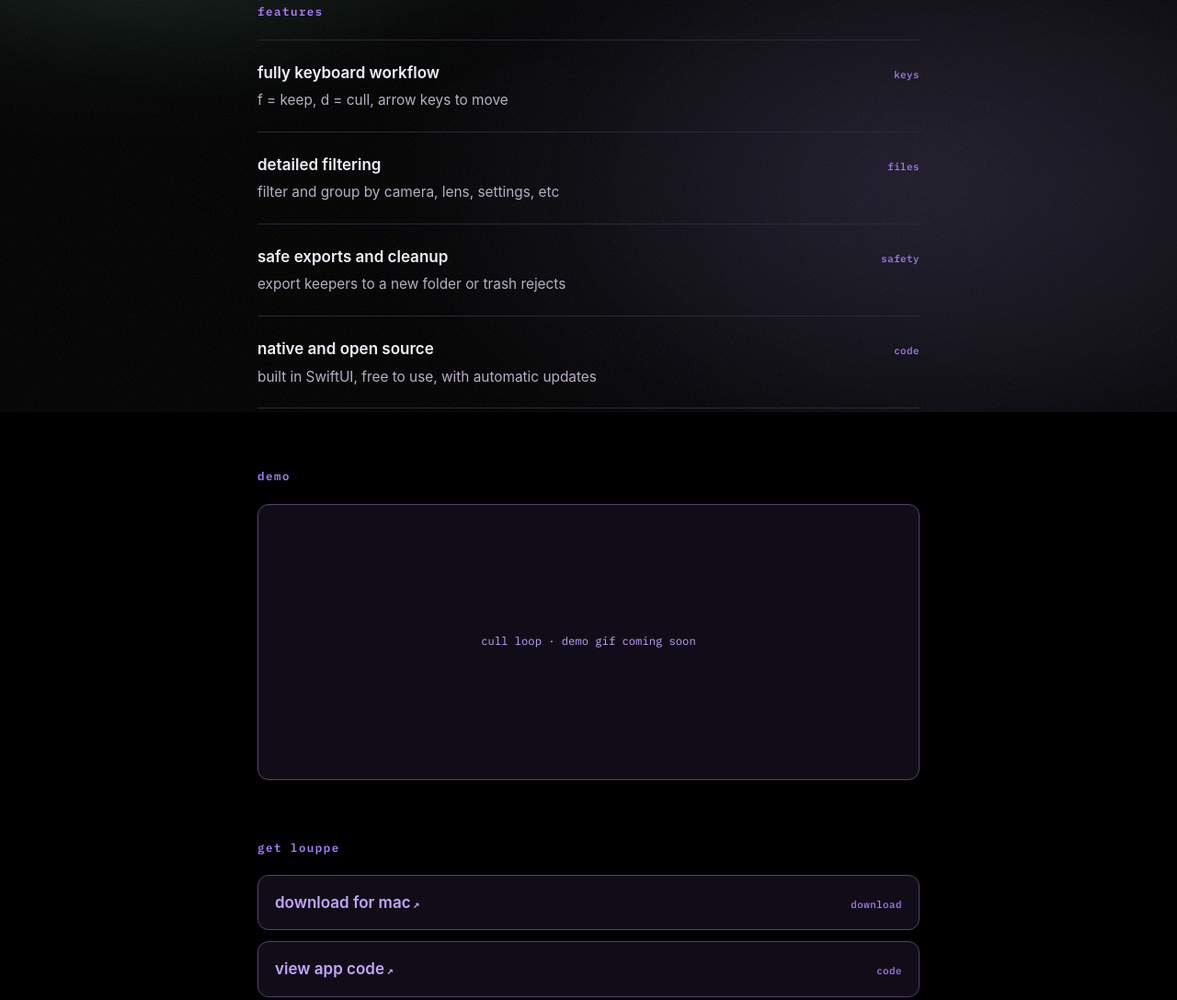
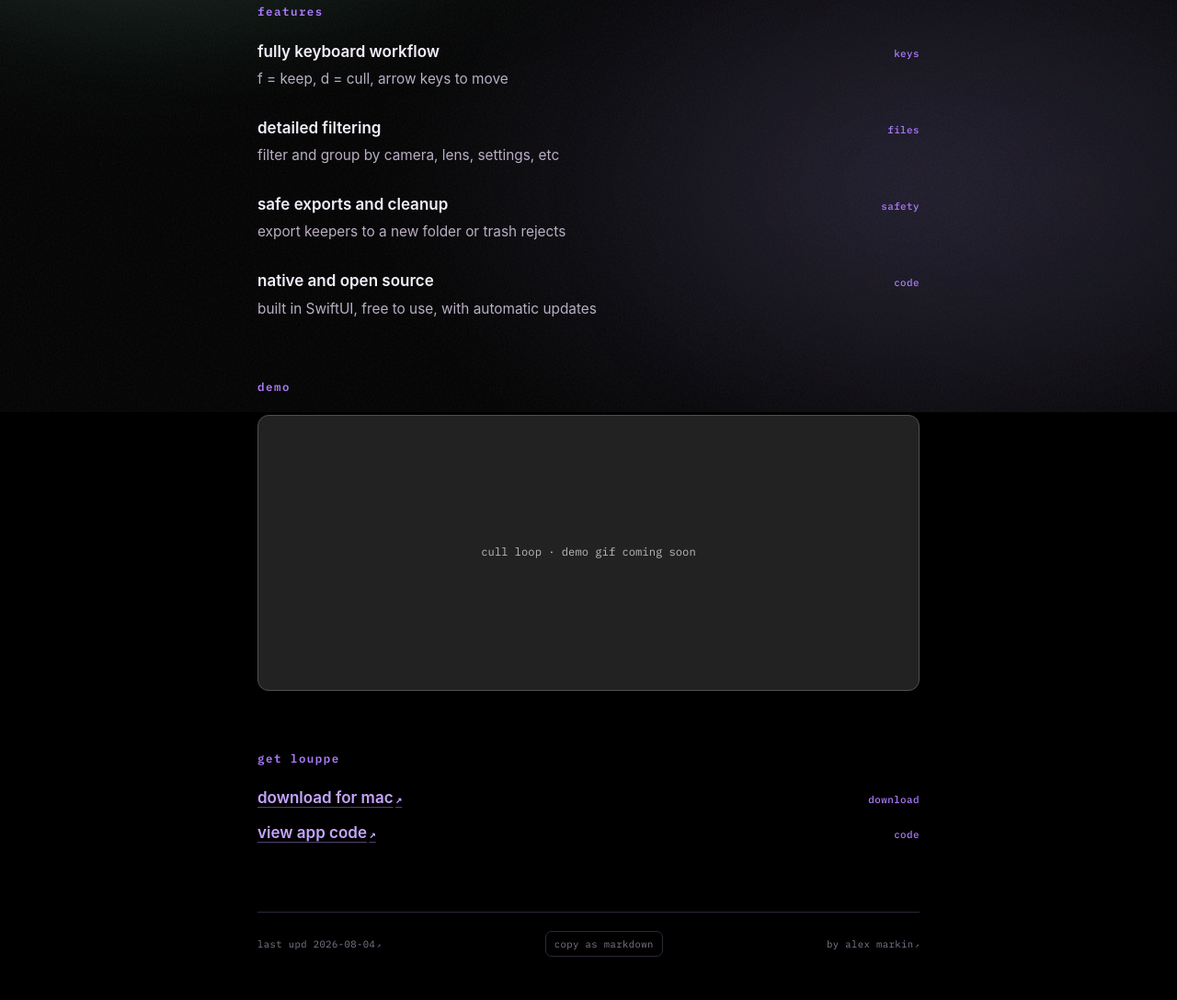
Before and after one commit to alexander-markin-meow/louppe-website, a plain HTML site: page index.html in a window 1280 px wide. Shown: the part 352-1439 px from the top of the page at 92% size. After the commit the page ends 1416 px from the top, so only its background shows below. Drawn offline with Linux system fonts and the light colour scheme.

Commit message:
Simplify feature and action sections

```diff
--- a/index.html
+++ b/index.html
@@ -52,7 +52,7 @@
   <link rel="preconnect" href="https://fonts.googleapis.com" />
   <link rel="preconnect" href="https://fonts.gstatic.com" crossorigin />
   <link href="https://fonts.googleapis.com/css2?family=IBM+Plex+Mono:wght@400;500;600&amp;display=swap" rel="stylesheet" />
-  <link rel="stylesheet" href="/styles.css?v=20260804-5" />
+  <link rel="stylesheet" href="/styles.css?v=20260804-6" />
 </head>
 <body>
   <div class="background-stage" aria-hidden="true">
--- a/styles.css
+++ b/styles.css
@@ -203,12 +203,12 @@
 }
 
 .pubs {
-  border-top: 1px solid var(--border);
+  display: grid;
+  gap: 28px;
 }
 
 .pubs > li {
-  padding: 22px 0;
-  border-bottom: 1px solid var(--border);
+  padding: 0;
 }
 
 .row {
@@ -240,10 +240,10 @@
   min-height: 300px;
   margin-top: 0;
   padding: 32px;
-  border: 1px solid var(--border-accent);
+  border: 1px solid #505050;
   border-radius: var(--radius);
-  background: var(--surface);
-  color: var(--accent-dark);
+  background: rgba(38, 38, 38, 0.9);
+  color: #bcbcbc;
   font-family: var(--mono);
   font-size: 0.76rem;
   text-align: center;
@@ -255,25 +255,7 @@
 }
 
 .links .row {
-  position: relative;
-  padding: 16px 18px;
-  border: 1px solid var(--border-accent);
-  border-radius: var(--radius);
-  background: var(--surface);
-}
-
-.links a {
-  text-decoration: none;
-}
-
-.links .row:has(a:hover) {
-  border-color: var(--accent);
-}
-
-.links .row > a:first-child::before {
-  content: "";
-  position: absolute;
-  inset: 0;
+  padding: 0;
 }
 
 .footer {
```
Also changed, not shown: DESIGN-SYSTEM.md (+4 -3 lines).
